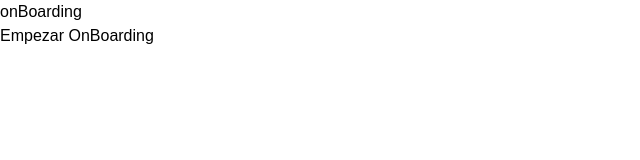
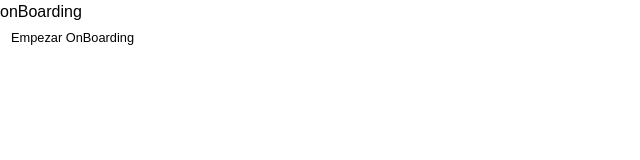
Before and after one commit to No-Country-simulation/S04-26-Equipo-17-Web-App-Development, a React (Vite) app in the folder front/: page / in a window 1280 px wide. Shown: the top 160 px of the page, without its empty margins (0-640 px from the left). Built offline with nearby package versions, Linux system fonts and the light colour scheme.

Commit message:
ui: button

```diff
--- a/front/src/pages/OnBoarding.tsx
+++ b/front/src/pages/OnBoarding.tsx
@@ -1,3 +1,4 @@
+import { Button } from '@/components/ui/button';
 import { useNavigate } from 'react-router-dom'
 
 export default function OnBoarding() {
@@ -5,7 +6,7 @@ export default function OnBoarding() {
     return (
         <>
             <div>onBoarding</div>
-                <button onClick={() => navigate('/personalData')}>Empezar OnBoarding</button>
+            <Button variant={"default"} size={"sm"} onClick={() => navigate('/personalData')}>Empezar OnBoarding</Button>
         </>
     )
 }
```
Lines whose indentation alone changed are shown as unchanged.
